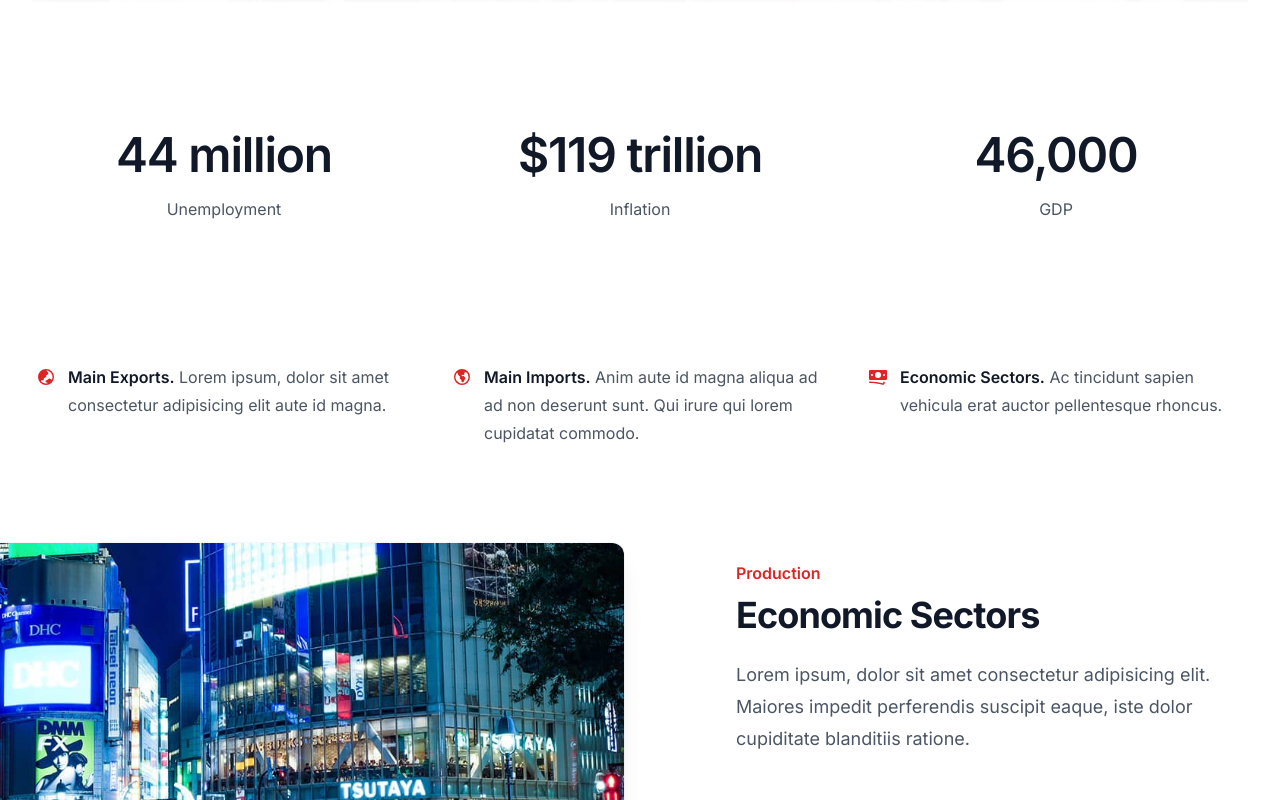
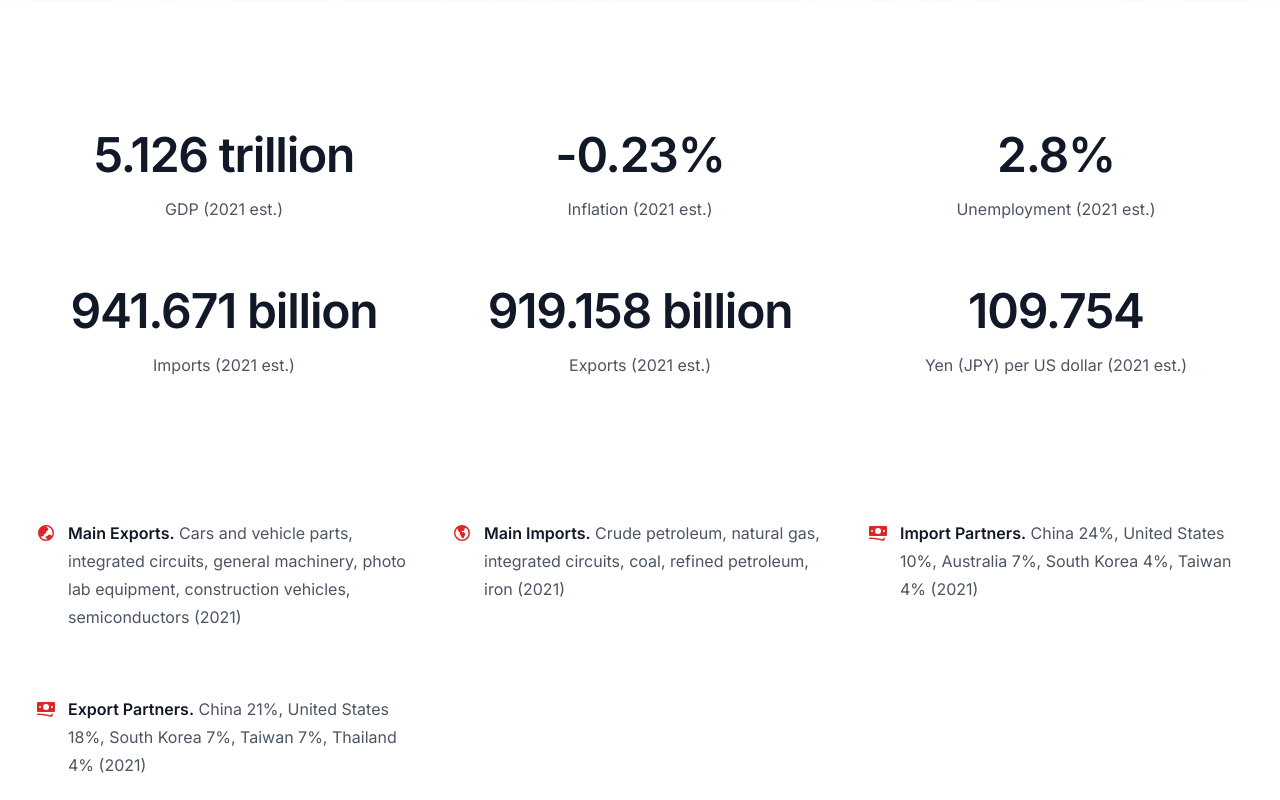
Before and after one commit to Cosmonaut-itc/japan-info, a Next.js app in the folder japan-info/: page /info/economy in a window 1280 px wide. Shown: the part 940-1740 px from the top of the page. Built offline with nearby package versions, Linux system fonts and the light colour scheme.

Commit message:
Added economic features

```diff
--- a/japan-info/app/info/economy/page.js
+++ b/japan-info/app/info/economy/page.js
@@ -10,17 +10,22 @@ import {
 const features = [
     {
         name: 'Main Exports.',
-        description: 'Lorem ipsum, dolor sit amet consectetur adipisicing elit aute id magna.',
+        description: 'Cars and vehicle parts, integrated circuits, general machinery, photo lab equipment, construction vehicles, semiconductors  (2021)',
         icon: GlobeAsiaAustraliaIcon,
     },
     {
         name: 'Main Imports.',
-        description: 'Anim aute id magna aliqua ad ad non deserunt sunt. Qui irure qui lorem cupidatat commodo.',
+        description: 'Crude petroleum, natural gas, integrated circuits, coal, refined petroleum, iron (2021)',
         icon: GlobeAmericasIcon,
     },
     {
-        name: 'Economic Sectors.',
-        description: 'Ac tincidunt sapien vehicula erat auctor pellentesque rhoncus.',
+        name: 'Import Partners.',
+        description: 'China 24%, United States 10%, Australia 7%, South Korea 4%, Taiwan 4% (2021)',
+        icon: BanknotesIcon,
+    },
+    {
+        name: 'Export Partners.',
+        description: 'China 21%, United States 18%, South Korea 7%, Taiwan 7%, Thailand 4% (2021)',
         icon: BanknotesIcon,
     },
 ]
@@ -45,9 +50,12 @@ const economicSectorFeatures = [
 ]
 
 const stats = [
-    { id: 1, name: 'Unemployment', value: '44 million' },
-    { id: 2, name: 'Inflation', value: '$119 trillion' },
-    { id: 3, name: 'GDP', value: '46,000' },
+    { id: 1, name: 'GDP (2021 est.)', value: '5.126 trillion' },
+    { id: 2, name: 'Inflation (2021 est.)', value: '-0.23% ' },
+    { id: 3, name: 'Unemployment (2021 est.)', value: '2.8%' },
+    { id: 4, name: 'Imports (2021 est.)', value: '941.671 billion' },
+    { id: 5, name: 'Exports (2021 est.)', value: '919.158 billion' },
+    { id: 6, name: 'Yen (JPY) per US dollar (2021 est.)', value: '109.754' },
 ]
 
 
```
